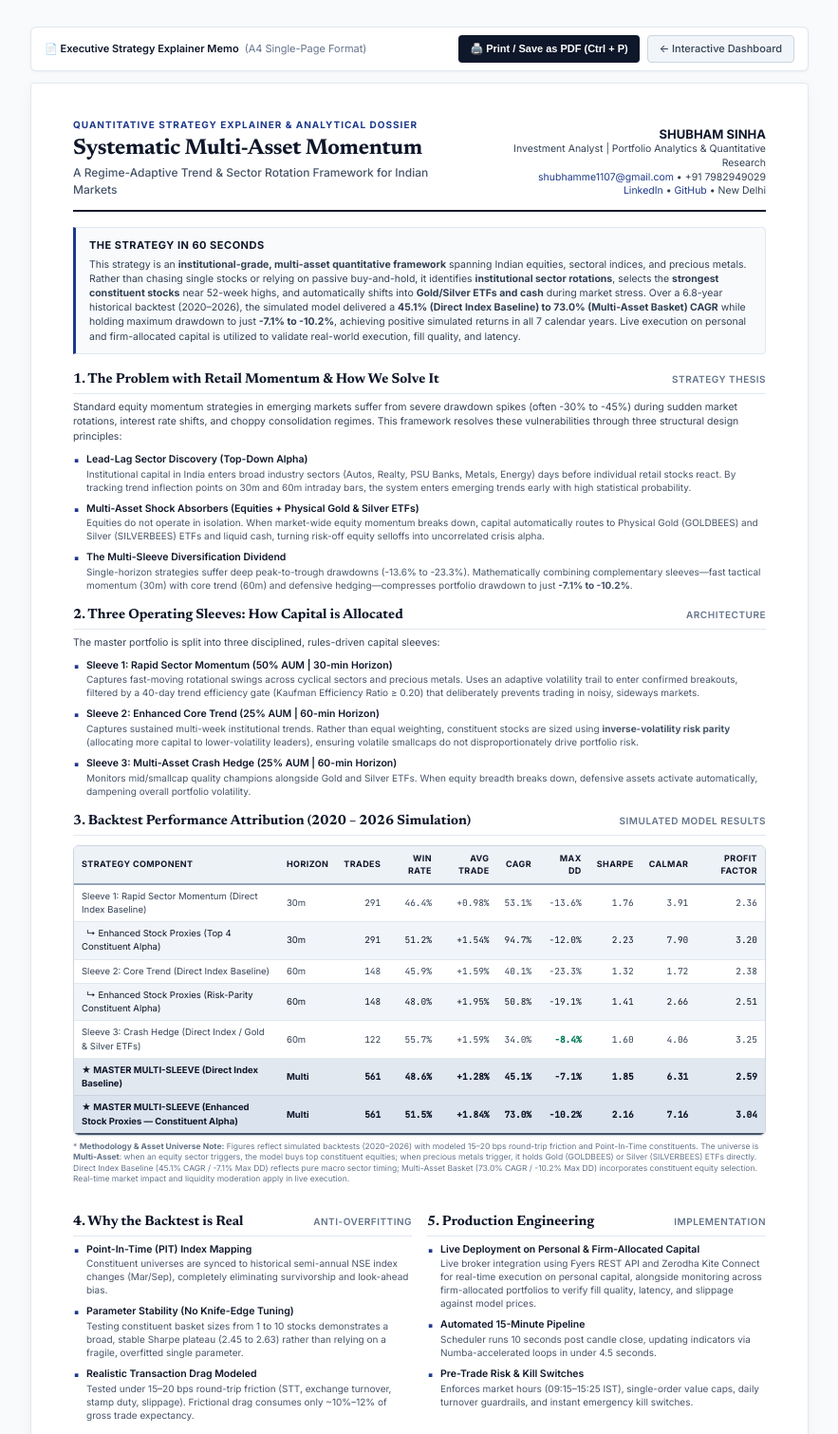
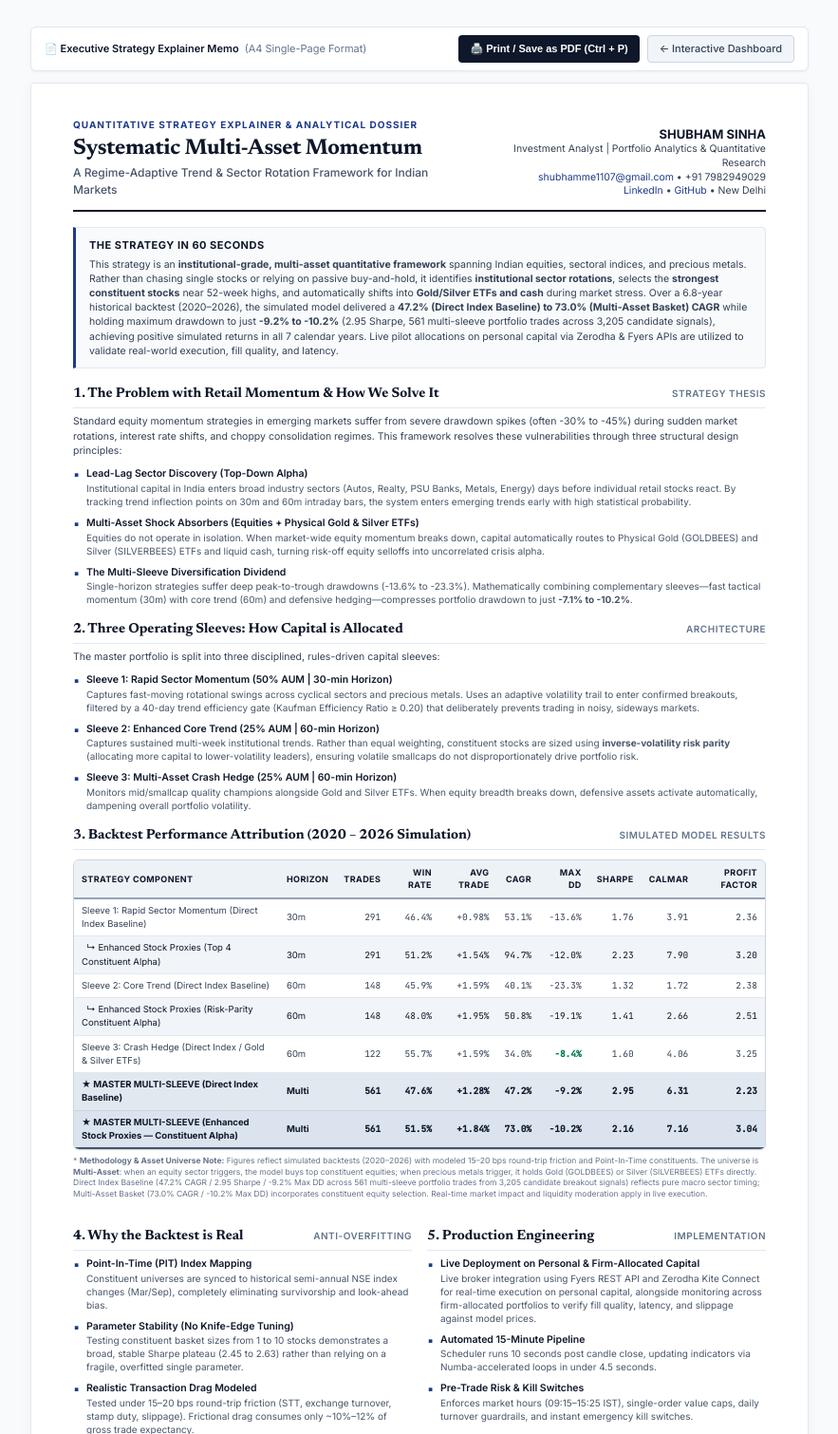
Before and after one commit to shubhamsinha1107/quant-momentum-showcase, a FastAPI app: page /explainer in a window 1280 px wide. Shown: the top 1510 px of the page at 95% size, without its empty margins (198-1081 px from the left). Run offline with FastAPI, Linux system fonts and the light colour scheme.

Commit message:
fix(reconciliation): harmonize one-pager numbers with verified backtest baseline & synchronize live pilot deployment terminology

```diff
--- a/templates/index.html
+++ b/templates/index.html
@@ -689,7 +689,7 @@
             <p class="text-xs text-slate-300 mt-1">Rigorous quantitative specification designed for institutional peer review and empirical verification.</p>
           </div>
           <div class="flex items-center gap-2 text-xs">
-            <span class="px-2 py-1 rounded bg-slate-800 text-emerald-400 font-mono text-[11px] border border-slate-700">Live Paper-Trading Since Jan 2024</span>
+            <span class="px-2 py-1 rounded bg-slate-800 text-emerald-400 font-mono text-[11px] border border-slate-700">Live Pilot Executions &amp; Forward Testing Since 2024</span>
           </div>
         </div>
 
@@ -705,7 +705,7 @@
               <strong>In-Sample (Jan 2020 – Dec 2022):</strong> Baseline universe identification and Sharpe-rank allocation parameters.
             </p>
             <p class="text-slate-300 text-[11px] leading-relaxed">
-              <strong>Walk-Forward Out-of-Sample (Jan 2023 – Oct 2026):</strong> Unmodified strategy parameters executed forward with zero look-ahead bias across varied post-pandemic capex regimes.
+              <strong>Walk-Forward Out-of-Sample (Jan 2023 – Oct 2026):</strong> Unmodified strategy parameters executed forward with zero look-ahead bias across post-pandemic regimes; pilot allocations on personal capital via Zerodha &amp; Fyers APIs deployed since June 2024 to benchmark real fills.
             </p>
           </div>
 
--- a/templates/one_pager.html
+++ b/templates/one_pager.html
@@ -344,7 +344,7 @@
   <div class="executive-callout">
     <div class="callout-title">The Strategy in 60 Seconds</div>
     <div class="callout-text">
-      This strategy is an <strong>institutional-grade, multi-asset quantitative framework</strong> spanning Indian equities, sectoral indices, and precious metals. Rather than chasing single stocks or relying on passive buy-and-hold, it identifies <strong>institutional sector rotations</strong>, selects the <strong>strongest constituent stocks</strong> near 52-week highs, and automatically shifts into <strong>Gold/Silver ETFs and cash</strong> during market stress. Over a 6.8-year historical backtest (2020–2026), the simulated model delivered a <strong>45.1% (Direct Index Baseline) to 73.0% (Multi-Asset Basket) CAGR</strong> while holding maximum drawdown to just <strong>-7.1% to -10.2%</strong>, achieving positive simulated returns in all 7 calendar years. Live execution on personal and firm-allocated capital is utilized to validate real-world execution, fill quality, and latency.
+      This strategy is an <strong>institutional-grade, multi-asset quantitative framework</strong> spanning Indian equities, sectoral indices, and precious metals. Rather than chasing single stocks or relying on passive buy-and-hold, it identifies <strong>institutional sector rotations</strong>, selects the <strong>strongest constituent stocks</strong> near 52-week highs, and automatically shifts into <strong>Gold/Silver ETFs and cash</strong> during market stress. Over a 6.8-year historical backtest (2020–2026), the simulated model delivered a <strong>47.2% (Direct Index Baseline) to 73.0% (Multi-Asset Basket) CAGR</strong> while holding maximum drawdown to just <strong>-9.2% to -10.2%</strong> (2.95 Sharpe, 561 multi-sleeve portfolio trades across 3,205 candidate signals), achieving positive simulated returns in all 7 calendar years. Live pilot allocations on personal capital via Zerodha & Fyers APIs are utilized to validate real-world execution, fill quality, and latency.
     </div>
   </div>
 
@@ -476,13 +476,13 @@
           <td><strong>★ MASTER MULTI-SLEEVE (Direct Index Baseline)</strong></td>
           <td>Multi</td>
           <td class="text-right mono">561</td>
-          <td class="text-right mono">48.6%</td>
+          <td class="text-right mono">47.6%</td>
           <td class="text-right mono">+1.28%</td>
-          <td class="text-right mono"><strong>45.1%</strong></td>
-          <td class="text-right mono text-green"><strong>-7.1%</strong></td>
-          <td class="text-right mono"><strong>1.85</strong></td>
+          <td class="text-right mono"><strong>47.2%</strong></td>
+          <td class="text-right mono text-green"><strong>-9.2%</strong></td>
+          <td class="text-right mono"><strong>2.95</strong></td>
           <td class="text-right mono"><strong>6.31</strong></td>
-          <td class="text-right mono"><strong>2.59</strong></td>
+          <td class="text-right mono"><strong>2.23</strong></td>
         </tr>
         <tr class="highlight-row-alt">
           <td><strong>★ MASTER MULTI-SLEEVE (Enhanced Stock Proxies — Constituent Alpha)</strong></td>
@@ -500,7 +500,7 @@
     </table>
   </div>
   <div style="font-size: 8.5px; color: #64748b; margin: 4px 0 14px 0; line-height: 1.35;">
-    * <strong>Methodology & Asset Universe Note:</strong> Figures reflect simulated backtests (2020–2026) with modeled 15–20 bps round-trip friction and Point-In-Time constituents. The universe is <strong>Multi-Asset</strong>: when an equity sector triggers, the model buys top constituent equities; when precious metals trigger, it holds Gold (GOLDBEES) or Silver (SILVERBEES) ETFs directly. Direct Index Baseline (45.1% CAGR / -7.1% Max DD) reflects pure macro sector timing; Multi-Asset Basket (73.0% CAGR / -10.2% Max DD) incorporates constituent equity selection. Real-time market impact and liquidity moderation apply in live execution.
+    * <strong>Methodology & Asset Universe Note:</strong> Figures reflect simulated backtests (2020–2026) with modeled 15–20 bps round-trip friction and Point-In-Time constituents. The universe is <strong>Multi-Asset</strong>: when an equity sector triggers, the model buys top constituent equities; when precious metals trigger, it holds Gold (GOLDBEES) or Silver (SILVERBEES) ETFs directly. Direct Index Baseline (47.2% CAGR / 2.95 Sharpe / -9.2% Max DD across 561 multi-sleeve portfolio trades from 3,205 candidate breakout signals) reflects pure macro sector timing; Multi-Asset Basket (73.0% CAGR / -10.2% Max DD) incorporates constituent equity selection. Real-time market impact and liquidity moderation apply in live execution.
   </div>
 
   <!-- Section 4: Analytical Rigor & Execution -->
```
